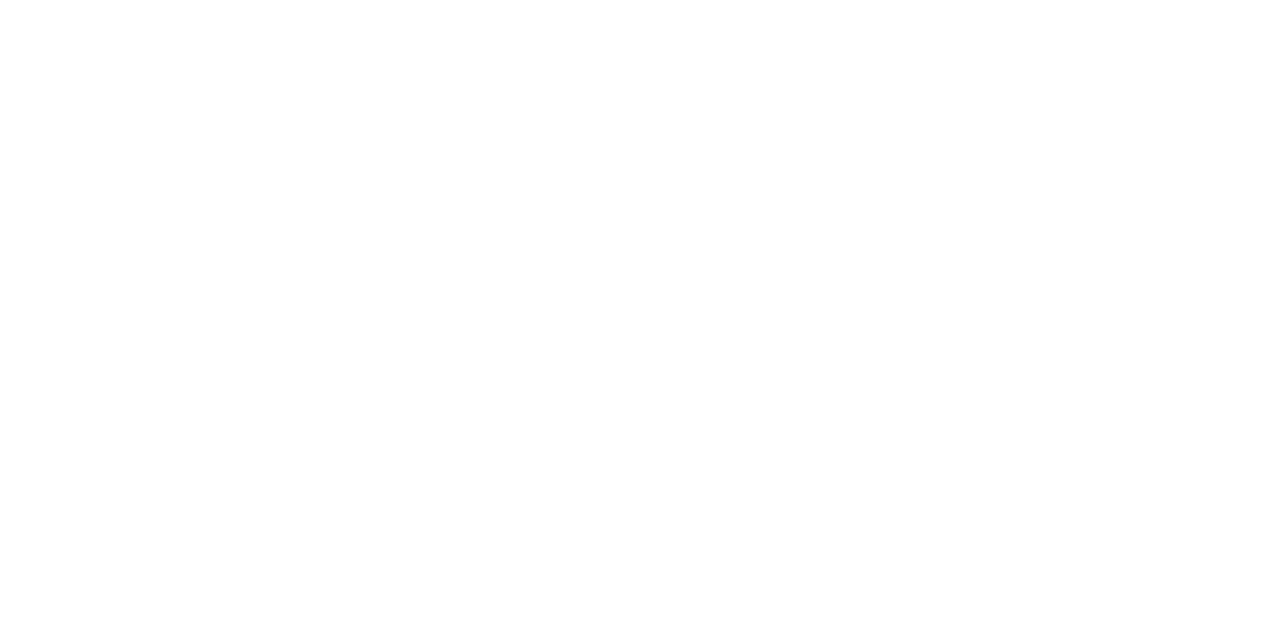
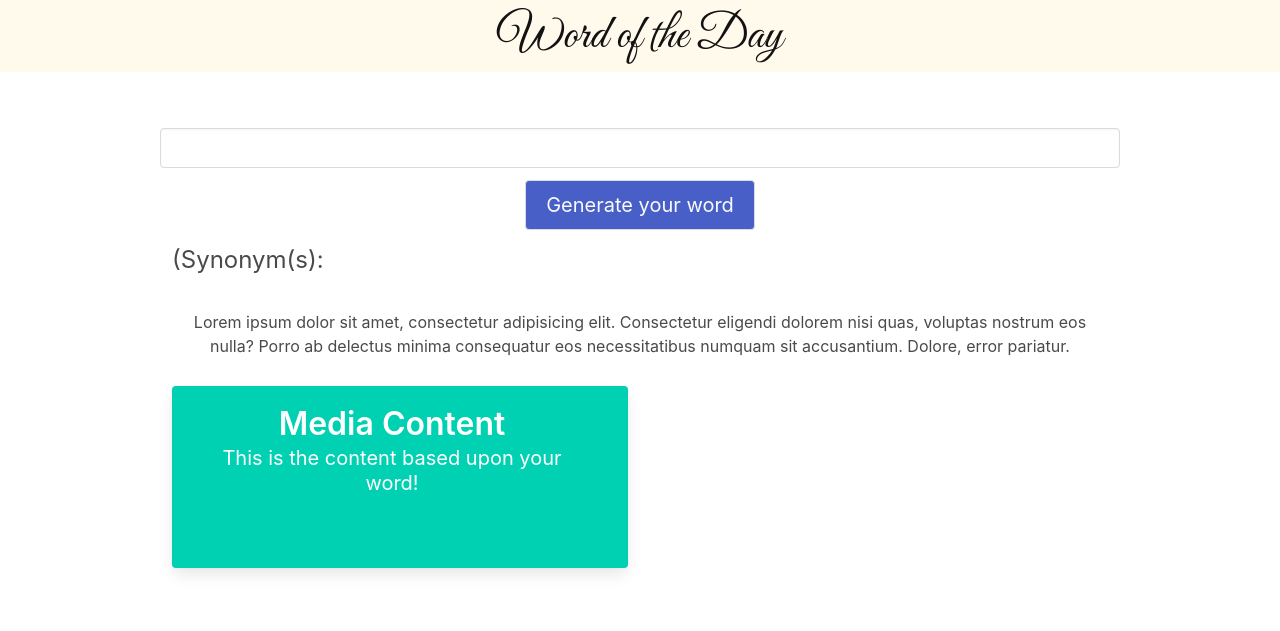
Before and after one commit to AvaniMuchhala/word-of-my-life, a plain HTML site: page index.html in a window 1280 px wide. Drawn offline with nearby package versions, Linux system fonts and the light colour scheme; a web font is replaced by a local one.

Commit message:
Completed general HTML layout and experimented with some Google Fonts

```diff
--- a/assets/styles.css
+++ b/assets/styles.css
@@ -0,0 +1,4 @@
+#fancy-font {
+/* font-family: 'unifrakturMaguntia'; */
+font-family: 'Great Vibes', cursive;
+}
--- a/index.html
+++ b/index.html
@@ -4,11 +4,48 @@
     <meta charset="UTF-8">
     <meta http-equiv="X-UA-Compatible" content="IE=edge">
     <meta name="viewport" content="width=device-width, initial-scale=1.0">
+    <link rel="preconnect" href="https://fonts.googleapis.com">
+<link rel="preconnect" href="https://fonts.gstatic.com" crossorigin>
+<link rel="preconnect" href="https://fonts.googleapis.com">
+<link rel="preconnect" href="https://fonts.gstatic.com" crossorigin>
+<link href="https://fonts.googleapis.com/css2?family=Great+Vibes&family=Pacifico&family=UnifrakturMaguntia&display=swap" rel="stylesheet">
     <link rel="stylesheet" href="https://cdn.jsdelivr.net/npm/bulma@0.9.4/css/bulma.min.css">
     <link rel="stylesheet" href="./assets/styles.css" />
     <title>Document</title>
 </head>
+
     <body>
+        <header class="has-background-warning-light">
+            <h1 class="is-size-1 has-text-black-bis has-text-centered" id="fancy-font">Word of the Day </h1>
+        </header>
+
+    <section class="section has has-text-centered">
+       <div class="container is-max-desktop">
+        <div class="field">
+            <label class="label"></label>
+            <div class="control">
+            <input class="input" type="text" placeholder="">
+        </div>
+        <p class="help"></p>
+      </div>
+
+
+    <button class="button is-inline-block is-medium is-outlined has-background-link has-text-white-bis ">Generate your word</button>
+
+
+    <h3 class="is-size-4 ml-3 mt-3 has-text-left">(Synonym(s):</h3>
+      <p class="has-text-centered mt-5 pt-2 mb-4 mr-3 ml-3">   Lorem ipsum dolor sit amet, consectetur adipisicing elit. Consectetur eligendi dolorem nisi quas, voluptas nostrum eos nulla? Porro ab delectus minima consequatur eos necessitatibus numquam sit accusantium. Dolore, error pariatur.</p>
+
+    <section class="tile">
+      <div class="tile is-parent is-vertical is-6 ">
+        <article class="tile is-child tile-is-6 box notification has-text-centered is-primary pb-6">
+          <p class="title">Media Content</p>
+          <p class="subtitle">This is the content based upon your word!</p>
+          <div class="content">
+          </article>
+        </div>
+    </section>
+</section>
 
 
 
```
